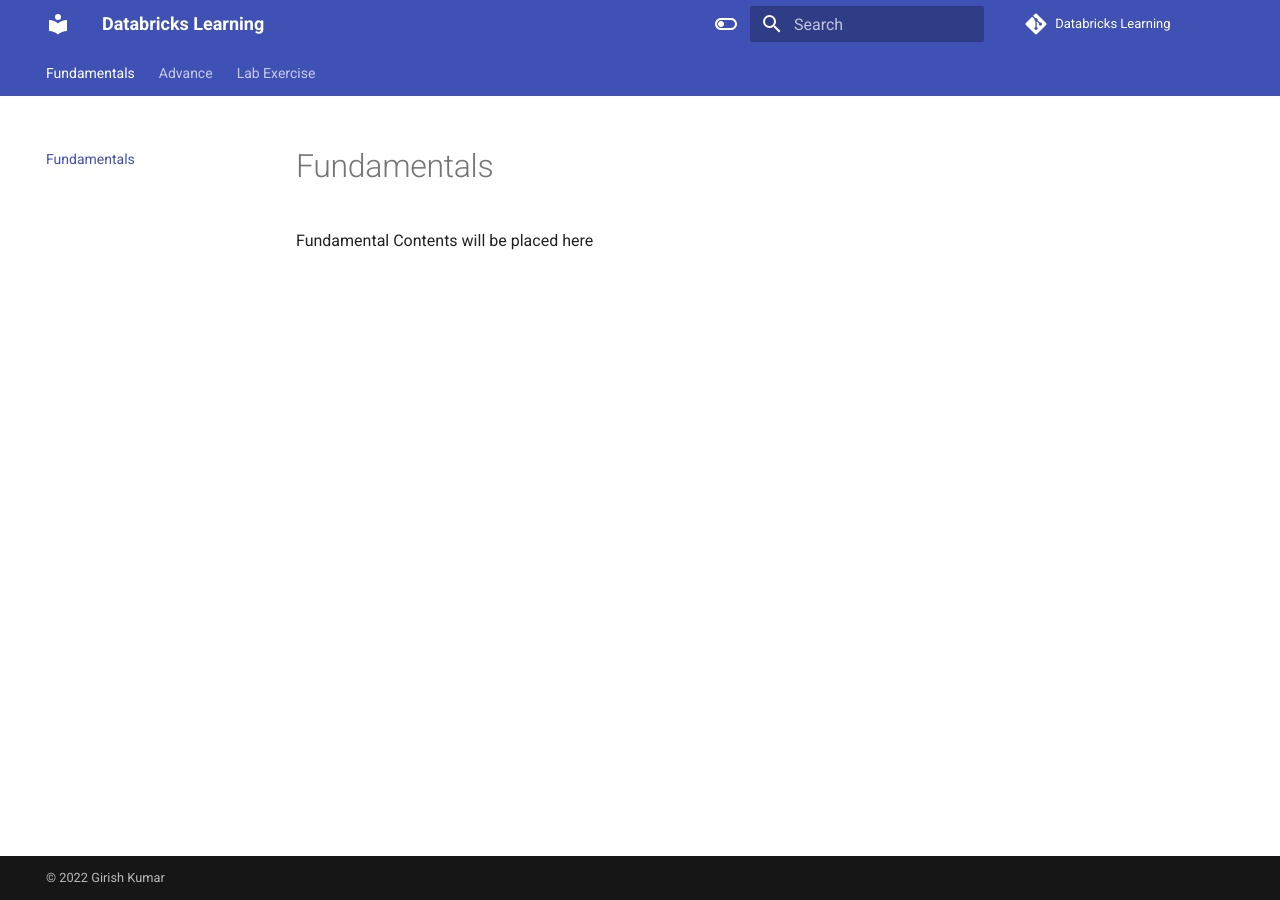
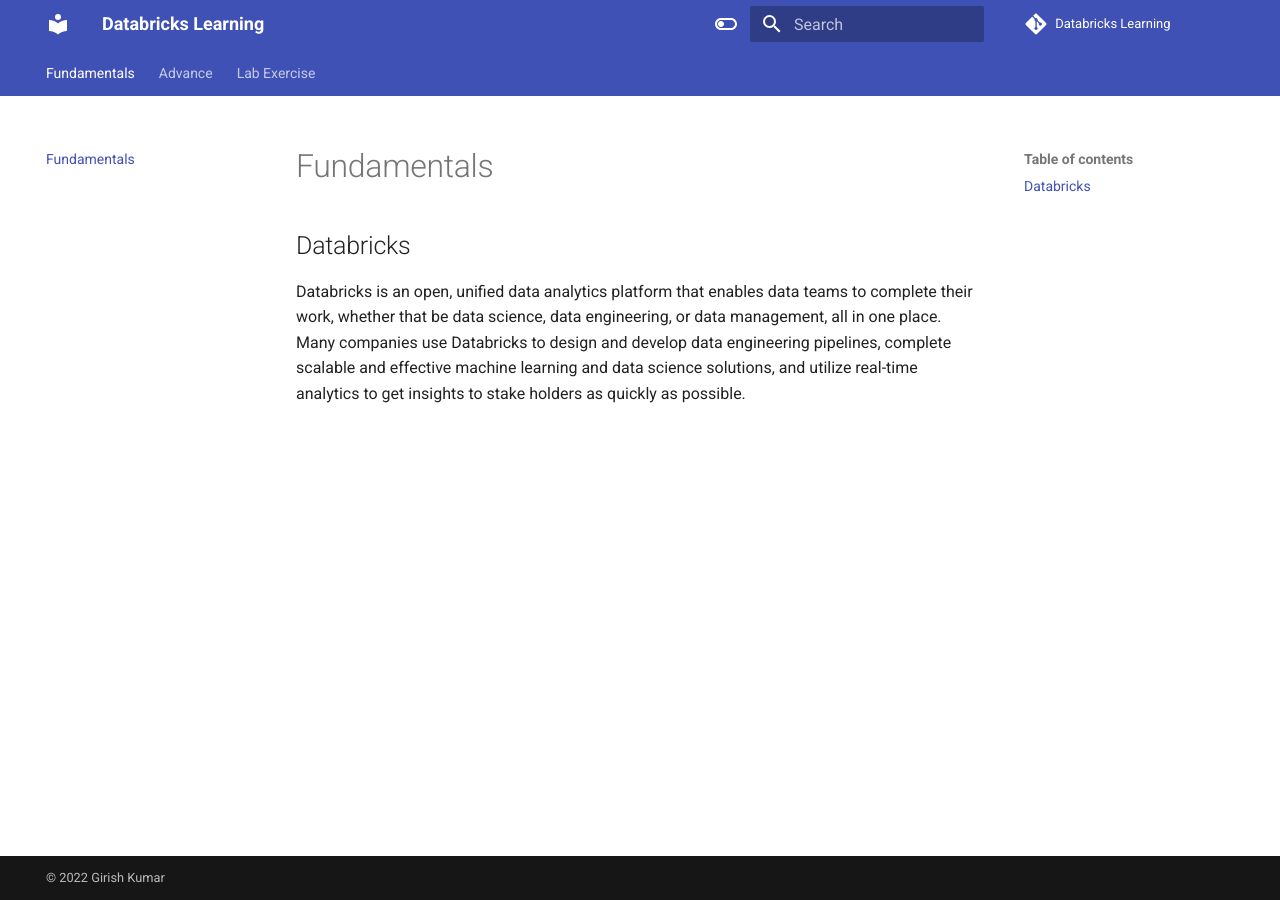
Before and after one commit to GK0209/DatabricksLearning, an MkDocs documentation site: the page built from docs/fundamental/fundamental.md, in a window 1280 px wide. Built offline with MkDocs 1.6.1 and Material for MkDocs 9.7.7, drawn with Linux system fonts in a browser that asks for light colours; comment, search, counter and statistics services are not loaded.

Commit message:
updated fundamental page

```diff
--- a/docs/fundamental/fundamental.md
+++ b/docs/fundamental/fundamental.md
@@ -1 +1,4 @@
-Fundamental Contents will be placed here
+
+## Databricks
+
+Databricks is an open, unified data analytics platform that enables data teams to complete their work, whether that be data science, data engineering, or data management, all in one place. Many companies use Databricks to design and develop data engineering pipelines, complete scalable and effective machine learning and data science solutions, and utilize real-time analytics to get insights to stake holders as quickly as possible.
```
